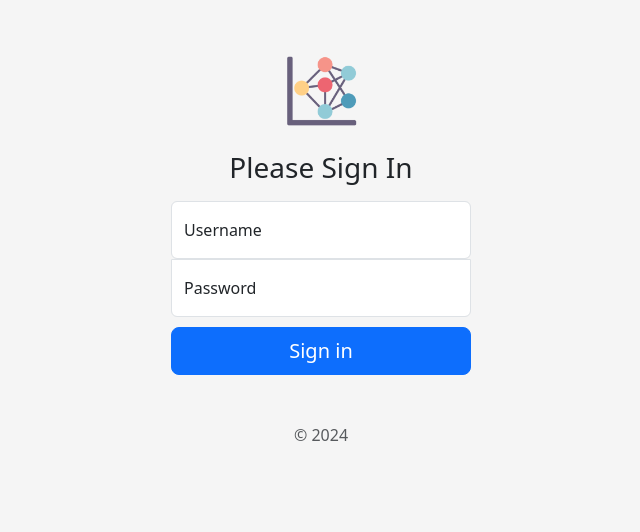
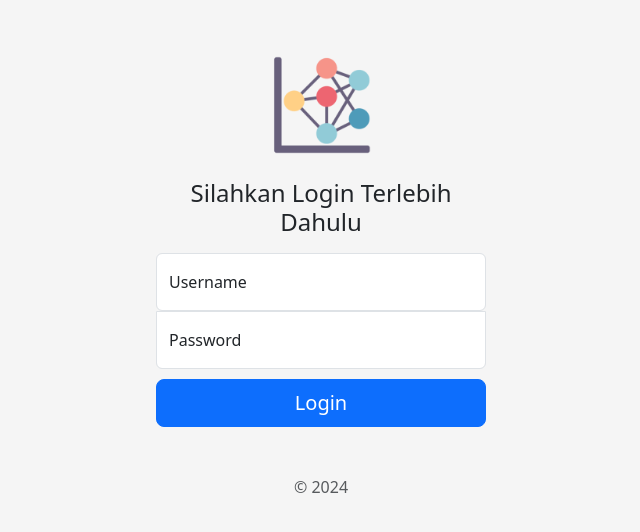
Before and after one commit to hasimazari24/app_clustering_ahc, a Flask app: page /login in a window 1280 px wide. Shown: the top 532 px of the page, without its empty margins (319-959 px from the left). Run offline with Flask 3, Linux system fonts and the light colour scheme; some libraries are stand-ins or nearby versions.

Commit message:
fix login

```diff
--- a/app.py
+++ b/app.py
@@ -277,32 +277,35 @@ def editdataset(_id):
 
 @app.route('/clustering')
 def clustering():
-    cursor = conn.cursor()
-    cursor.execute("SELECT dts.id AS dataset_id, dts.tahun, cls.id AS clustering_id, cls.total_cluster, cls.algorithm, cls.dendogram, cls.silhouette_score FROM dataset dts LEFT JOIN clustering cls ON cls.id_dataset = dts.id ORDER BY dts.tahun ASC",)
-    clustering = cursor.fetchall()
+    if not session.get("logged_in") :
+        return render_template("notfound.html")
+    else :
+        cursor = conn.cursor()
+        cursor.execute("SELECT dts.id AS dataset_id, dts.tahun, cls.id AS clustering_id, cls.total_cluster, cls.algorithm, cls.dendogram, cls.silhouette_score FROM dataset dts LEFT JOIN clustering cls ON cls.id_dataset = dts.id ORDER BY dts.tahun ASC",)
+        clustering = cursor.fetchall()
 
-    clustering_content = {}
-    for header in clustering:
-        cursor.execute("""
-            SELECT
-                cls_c.cluster,
-                GROUP_CONCAT(dts_c.kabupaten_kota SEPARATOR ', ') AS anggota_cluster,
-                COUNT(*) AS jumlah_anggota,
-                ROUND(AVG(dts_c.produksi_padi), 2) AS rata_padi,
-                ROUND(AVG(dts_c.produksi_beras), 2) AS rata_beras,
-                cls_c.keterangan
-            FROM
-                clustering_content cls_c
-            JOIN
-                dataset_content dts_c ON dts_c.id = cls_c.id_dataset_content
-            WHERE
-                cls_c.id_clustering = %s
-            GROUP BY
-                cls_c.cluster;
-            """, (header[2],))
-        clustering_content[header[2]] = cursor.fetchall()
+        clustering_content = {}
+        for header in clustering:
+            cursor.execute("""
+                SELECT
+                    cls_c.cluster,
+                    GROUP_CONCAT(dts_c.kabupaten_kota SEPARATOR ', ') AS anggota_cluster,
+                    COUNT(*) AS jumlah_anggota,
+                    ROUND(AVG(dts_c.produksi_padi), 2) AS rata_padi,
+                    ROUND(AVG(dts_c.produksi_beras), 2) AS rata_beras,
+                    cls_c.keterangan
+                FROM
+                    clustering_content cls_c
+                JOIN
+                    dataset_content dts_c ON dts_c.id = cls_c.id_dataset_content
+                WHERE
+                    cls_c.id_clustering = %s
+                GROUP BY
+                    cls_c.cluster;
+                """, (header[2],))
+            clustering_content[header[2]] = cursor.fetchall()
 
-    return render_template("clustering.html", cls=clustering, cls_c=clustering_content)
+        return render_template("clustering.html", cls=clustering, cls_c=clustering_content)
 
 @app.route('/clustering_korelasi/<id_dataset>', methods=['POST'])
 def clustering_korelasi(id_dataset):
@@ -555,3 +558,7 @@ def hasil_cluster():
         clustering_content[header[2]] = cursor.fetchall()
 
     return render_template("hasil-cluster.html", cls=clustering, cls_c=clustering_content)
+
+@app.errorhandler(404)
+def page_not_found(e):
+    return render_template('notfound.html'), 404
--- a/templates/login.html
+++ b/templates/login.html
@@ -40,7 +40,7 @@
 
         .form-signin {
             width: 100%;
-            max-width: 330px;
+            max-width: 360px;
             padding: 15px;
             margin: auto;
         }
@@ -75,8 +75,8 @@
 
     <main class="form-signin">
         <form id="login">
-            <img class="mb-4" src="{{ url_for('static', filename='logo.ico') }}" alt="" width="72" height="72">
-            <h1 class="h3 mb-3 fw-normal">Please Sign In</h1>
+            <img class="mb-4" src="{{ url_for('static', filename='logo.ico') }}" alt="" width="100" height="100">
+            <h4 class="mb-3 fw-normal">Silahkan Login Terlebih Dahulu</h4>
 
             <div class="form-floating">
                 <input type="text" class="form-control" id="username" placeholder="Masukkan username" required>
@@ -86,7 +86,7 @@
                 <input type="password" class="form-control" id="password" placeholder="Masukkan password" required>
                 <label for="floatingPassword">Password</label>
             </div>
-            <button class="w-100 btn btn-lg btn-primary" type="submit">Sign in</button>
+            <button class="w-100 btn btn-lg btn-primary" type="submit">Login</button>
             <p class="mt-5 mb-3 text-muted">&copy; 2024</p>
         </form>
 
```
